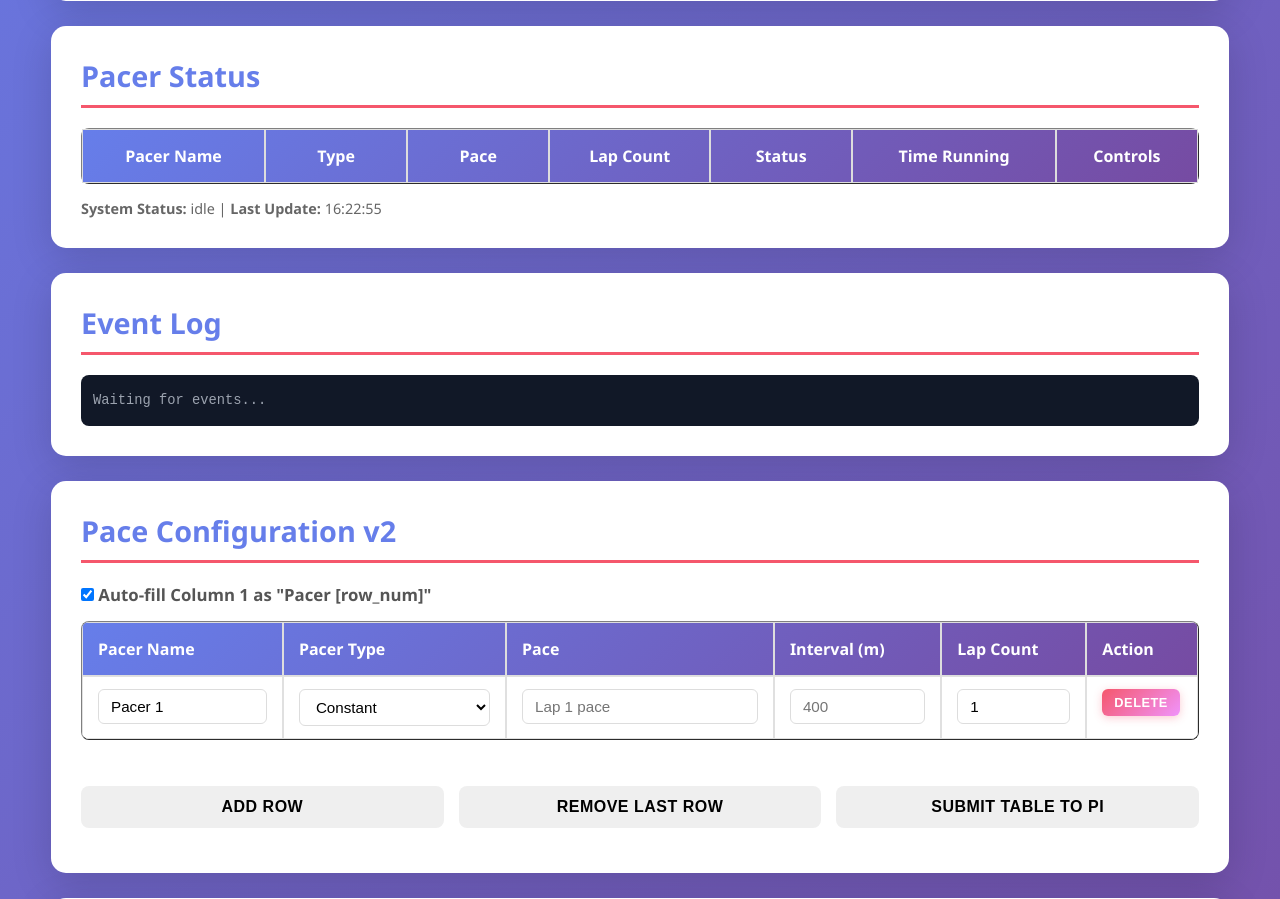
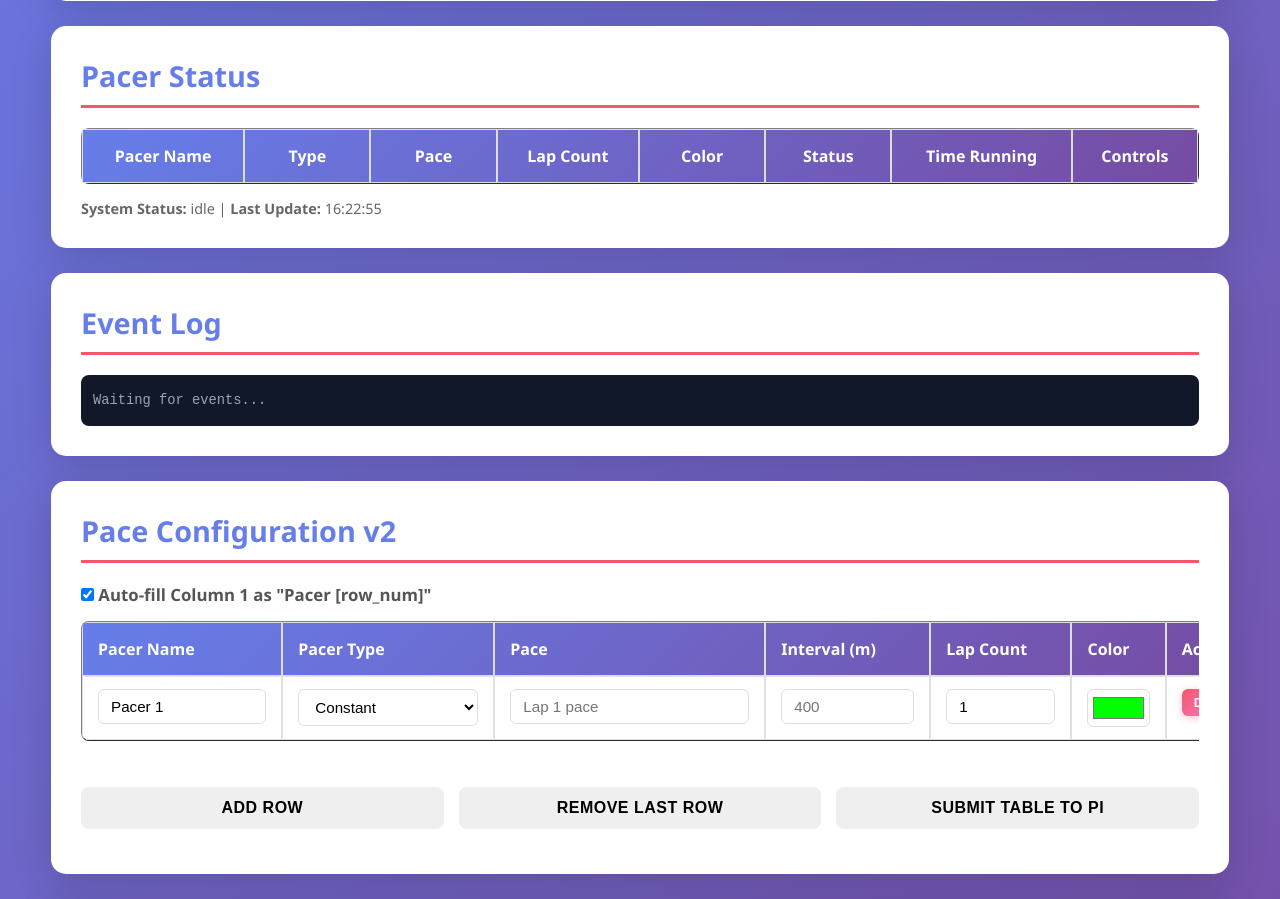
Before and after one commit to rd535/ece5725_finalproject, a Flask app: page / in a window 1280 px wide. Shown: the part 657-1556 px from the top of the page. Run offline with Flask 3, Linux system fonts and the light colour scheme; data that the repository does not hold is empty.

Commit message:
color picker patch and replaced older class objects

```diff
--- a/app.py
+++ b/app.py
@@ -3,12 +3,19 @@ import time
 import json
 import csv
 import io
+from functools import wraps
+from threading import Lock
 from pacer.event_log import get_events, log_event
+from pacer.state import NewPacerManager
+from pacer.pacer_pattern import Color, NewConstantPacer, NewDynamicPacer
 
 app = Flask(__name__)
 
 pacer = None
 pacer_instances = {}  # Dict to store pacer instances by name: {"Pacer 1": <pacer_object>, ...}
+web_pacer_manager = NewPacerManager()
+DEFAULT_PACER_COLOR = "#00ff00"
+pacer_state_lock = Lock()
 
 # Shared State for down and upload
 # New structure with per-pacer configurations
@@ -24,6 +31,25 @@ legacy_state = {
     "target_pace": 60,
     "rep_distance": 400,
 }
+
+def hex_to_rgb(color_hex):
+    color_hex = (color_hex or DEFAULT_PACER_COLOR).strip()
+    if color_hex.startswith("#"):
+        color_hex = color_hex[1:]
+    if len(color_hex) != 6:
+        raise ValueError(f"Invalid color: #{color_hex}")
+    return tuple(int(color_hex[i:i + 2], 16) for i in (0, 2, 4))
+
+def hex_to_color(color_hex):
+    r, g, b = hex_to_rgb(color_hex)
+    return Color(r, g, b)
+
+def with_pacer_lock(func):
+    @wraps(func)
+    def wrapper(*args, **kwargs):
+        with pacer_state_lock:
+            return func(*args, **kwargs)
+    return wrapper
 
 def sync_pacer_runtime_state():
     """Mirror completed/stopped pacer threads into pi_state for the browser."""
@@ -42,6 +68,7 @@ def sync_pacer_runtime_state():
             pacer_config["finished"] = True
             pacer_config["current_split"] = 0.0
             pacer_instances.pop(pacer_name, None)
+            web_pacer_manager.remove_pacer_by_name(pacer_name)
             log_event("Pacer finished", category="pacer", pacer_name=pacer_name)
 
     pi_state["status"] = (
@@ -52,6 +79,7 @@ def sync_pacer_runtime_state():
 
 # Browser reads current Pi data
 @app.route("/api/status")
+@with_pacer_lock
 def status():
     sync_pacer_runtime_state()
 
@@ -212,6 +240,7 @@ def logs():
     return jsonify({"ok": True, "logs": get_events(limit)})
 
 @app.route("/submit_pacers", methods=["POST"])
+@with_pacer_lock
 def submit_pacers():
     data = request.get_json()
     pacers = data.get("pacers", [])
@@ -223,6 +252,7 @@ def submit_pacers():
         distance = row.get("rep_distance")
         lap_count = row.get("lap_count")
         paces = row.get("paces", [])
+        color = row.get("color", DEFAULT_PACER_COLOR)
 
         # Validation
         if not pacer_name or distance is None or lap_count is None:
@@ -237,8 +267,17 @@ def submit_pacers():
             log_event("Pacer settings rejected: pacer missing pace", level="ERROR", category="settings", row=i + 1, pacer_type=pacer_type)
             return jsonify({"ok": False, "error": f"Row {i + 1}: {pacer_type} pacer requires a pace value"}), 400
 
+        try:
+            hex_to_rgb(color)
+        except ValueError as exc:
+            log_event("Pacer settings rejected: invalid color", level="ERROR", category="settings", row=i + 1, color=color)
+            return jsonify({"ok": False, "error": f"Row {i + 1}: {exc}"}), 400
+
     # All validation passed, store pacers in pi_state, clear old dict
     pi_state["pacers"] = {}
+    pacer_instances.clear()
+    web_pacer_manager.stop()
+    web_pacer_manager.clear_pacers()
 
     for row in pacers:
         pacer_name = row.get("pacer_name")
@@ -246,6 +285,7 @@ def submit_pacers():
         distance = row.get("rep_distance")
         lap_count = row.get("lap_count")
         paces = row.get("paces", [])
+        color = row.get("color", DEFAULT_PACER_COLOR)
 
         # Store pacer configuration
         pi_state["pacers"][pacer_name] = {
@@ -253,6 +293,7 @@ def submit_pacers():
             "rep_distance": distance,
             "lap_count": lap_count,
             "paces": paces,
+            "color": color,
             "current_split": 0.0,
             "running": False,
             "finished": False
@@ -282,12 +323,8 @@ def submit_pacers():
 #     set_color_all(r, g, b)
 #     return "OK"
 
-# For single pace testing
-from pacer.state import manager
-from pacer.controller import start_pacer, stop_pacer
-from pacer.pacer_pattern import ConstantPacerWithPacer, DynamicPacer
-
 @app.route('/api/pacer/start/<pacer_name>', methods=['POST'])
+@with_pacer_lock
 def pacer_start(pacer_name):
     """Start a specific pacer by name"""
     if pacer_name not in pi_state["pacers"]:
@@ -299,35 +336,36 @@ def pacer_start(pacer_name):
     pace = pacer_config["paces"][0] if pacer_config["paces"] else 60
     distance = pacer_config.get("rep_distance", 400)
     lap_count = pacer_config.get("lap_count", 4)
+    color_hex = pacer_config.get("color", DEFAULT_PACER_COLOR)
 
     log_event("Starting pacer request", category="pacer", pacer_name=pacer_name, pacer_type=pacer_type, pace=pace, distance=distance)
 
     try:
         existing_pacer = pacer_instances.get(pacer_name)
         if existing_pacer:
-            existing_pacer.stop()
+            web_pacer_manager.remove_pacer_by_name(pacer_name)
             log_event("Restarting existing pacer instance", category="pacer", pacer_name=pacer_name)
 
-        # Create and start pacer instance based on type
-        if pacer_type == "constant_with_pacer":
-            pacer_instances[pacer_name] = ConstantPacerWithPacer(
+        color = hex_to_color(color_hex)
+
+        if pacer_type == "dynamic":
+            pacer_instances[pacer_name] = NewDynamicPacer(
+                pace=pacer_config["paces"],
+                rep_distance=distance,
+                lap_count=lap_count,
+                color=color,
+            )
+        else:
+            pacer_instances[pacer_name] = NewConstantPacer(
                 pace=pace,
                 rep_distance=distance,
-                lap_count=lap_count
-            )
-        elif pacer_type == "dynamic":
-            pacer_instances[pacer_name] = DynamicPacer(
-                pace=pacer_config["paces"],
-                rep_distance=distance,
-                lap_count=lap_count
-            )
-        else:  # constant
-            pacer_instances[pacer_name] = ConstantPacerWithPacer(
-                pace=pace,
-                rep_distance=distance,
-                lap_count=lap_count
+                lap_count=lap_count,
+                color=color,
             )
 
+        pacer_instances[pacer_name].name = pacer_name
+        web_pacer_manager.add_pacer(pacer_instances[pacer_name])
+        web_pacer_manager.start()
         pacer_instances[pacer_name].start()
         pi_state["pacers"][pacer_name]["running"] = True
         pi_state["pacers"][pacer_name]["finished"] = False
@@ -350,6 +388,7 @@ def pacer_start(pacer_name):
         }), 500
 
 @app.route('/api/pacer/stop/<pacer_name>', methods=['POST'])
+@with_pacer_lock
 def pacer_stop(pacer_name):
     """Stop a specific pacer by name"""
     if pacer_name not in pi_state["pacers"]:
@@ -357,7 +396,7 @@ def pacer_stop(pacer_name):
         return jsonify({"ok": False, "error": f"Pacer '{pacer_name}' not found"}), 404
 
     if pacer_name in pacer_instances and pacer_instances[pacer_name]:
-        pacer_instances[pacer_name].stop()
+        web_pacer_manager.remove_pacer_by_name(pacer_name)
         del pacer_instances[pacer_name]
 
     pi_state["pacers"][pacer_name]["running"] = False
@@ -368,6 +407,7 @@ def pacer_stop(pacer_name):
     any_running = any(p.get("running", False) for p in pi_state["pacers"].values())
     if not any_running:
         pi_state["status"] = "idle"
+        web_pacer_manager.stop()
 
     pi_state["last_update"] = time.strftime("%H:%M:%S")
     log_event("Pacer stopped", category="pacer", pacer_name=pacer_name)
--- a/static/pacer_style.css
+++ b/static/pacer_style.css
@@ -417,6 +417,7 @@ table tbody tr:nth-child(even) {
 /* Table Input Styles */
 table input[type="text"],
 table input[type="number"],
+table input[type="color"],
 table select {
     width: 100%;
     min-width: 0;
@@ -431,6 +432,7 @@ table select {
 
 table input[type="text"]:focus,
 table input[type="number"]:focus,
+table input[type="color"]:focus,
 table select:focus {
     outline: none;
     border-color: #667eea;
@@ -459,7 +461,7 @@ table select {
 }
 
 #pacerTable {
-    min-width: 1080px;
+    min-width: 1180px;
     table-layout: fixed;
 }
 
@@ -490,7 +492,28 @@ table select {
 
 #pacerTable th:nth-child(6),
 #pacerTable td:nth-child(6) {
+    width: 90px;
+}
+
+#pacerTable th:nth-child(7),
+#pacerTable td:nth-child(7) {
     width: 120px;
+}
+
+table input[type="color"] {
+    min-width: 48px;
+    height: 38px;
+    padding: 3px;
+}
+
+.color-swatch {
+    display: inline-block;
+    width: 24px;
+    height: 24px;
+    border-radius: 50%;
+    border: 2px solid #e5e7eb;
+    box-shadow: 0 1px 4px rgba(0, 0, 0, 0.18);
+    vertical-align: middle;
 }
 
 /* Small buttons in tables */
--- a/templates/pacer_v3.html
+++ b/templates/pacer_v3.html
@@ -5,7 +5,7 @@
     <meta charset="UTF-8">
     <meta name="viewport" content="width=device-width, initial-scale=1.0">
     <title>Pacer Control</title>
-    <link rel="stylesheet" href="/static/pacer_style.css?v=3">
+    <link rel="stylesheet" href="/static/pacer_style.css?v=4">
 </head>
 
 <body>
@@ -56,6 +56,7 @@
                                 <th>Type</th>
                                 <th>Pace</th>
                                 <th>Lap Count</th>
+                                <th>Color</th>
                                 <th>Status</th>
                                 <th>Time Running</th>
                                 <th>Controls</th>
@@ -91,14 +92,15 @@
 
                     <!-- Dynamic Table for Pace Entry -->
                     <div class="form-row pacer-table-wrap">
-                        <table border="1" id="pacerTable" style="width: 100%; min-width: 1080px; table-layout: fixed;">
+                        <table border="1" id="pacerTable" style="width: 100%; min-width: 1180px; table-layout: fixed;">
                             <colgroup>
+                                <col style="width: 17%;">
                                 <col style="width: 18%;">
-                                <col style="width: 20%;">
-                                <col style="width: 24%;">
-                                <col style="width: 15%;">
-                                <col style="width: 13%;">
-                                <col style="width: 10%;">
+                                <col style="width: 23%;">
+                                <col style="width: 14%;">
+                                <col style="width: 12%;">
+                                <col style="width: 8%;">
+                                <col style="width: 8%;">
                             </colgroup>
                             <thead>
                                 <tr>
@@ -107,6 +109,7 @@
                                     <th>Pace</th>
                                     <th>Interval (m)</th>
                                     <th>Lap Count</th>
+                                    <th>Color</th>
                                     <th>Action</th>
                                 </tr>
                             </thead>
@@ -130,6 +133,7 @@
                                     </td>
                                     <td><input type="number" class="lapCount" value="1" min="1" max="9"
                                             oninput="updateLapPaceFromLapNum(this)"></td>
+                                    <td><input type="color" class="pacerColor" value="#00ff00" title="Pacer color"></td>
                                     <td><button type="button" class="delBtn" onclick="removeRow(this)">Delete</button>
                                     </td>
                                 </tr>
@@ -489,12 +493,14 @@
                 const paces = Array.isArray(config.paces) ? config.paces : [];
                 const paceDisplay = paces.length > 1 ? paces.join(", ") : (paces[0] || 0);
                 const lapCount = config.lap_count || paces.length || 0;
+                const color = config.color || "#00ff00";
 
                 if (!pacerState[pacerName]) {
                     pacerState[pacerName] = {
                         type: config.pacer_type || "constant",
                         pace: paceDisplay,
                         lapCount: lapCount,
+                        color: color,
                         status: serverStatus
                     };
                     tableNeedsUpdate = true;
@@ -504,11 +510,13 @@
                         pacer.type !== config.pacer_type ||
                         pacer.pace !== paceDisplay ||
                         pacer.lapCount !== lapCount ||
+                        pacer.color !== color ||
                         pacer.status !== serverStatus
                     ) {
                         pacer.type = config.pacer_type || pacer.type;
                         pacer.pace = paceDisplay;
                         pacer.lapCount = lapCount;
+                        pacer.color = color;
                         pacer.status = serverStatus;
                         tableNeedsUpdate = true;
                     }
@@ -591,6 +599,8 @@
 
                 <td><input type="number" class="lapCount" value="1" min="1" max="9"
                                         oninput="updateLapPaceFromLapNum(this)"></td>
+
+                <td><input type="color" class="pacerColor" value="${getDefaultPacerColor(rowNum)}" title="Pacer color"></td>
 
                 <td><button type="button" class="delBtn" onclick="removeRow(this)">Delete</button></td>
             `;
@@ -676,6 +686,7 @@
                 const pacerType = rows[i].querySelector(".pacerType").value;
                 const distance = rows[i].querySelector(".distance").value.trim();
                 const lapCount = rows[i].querySelector(".lapCount").value.trim();
+                const color = rows[i].querySelector(".pacerColor").value;
 
                 const paceInputs = rows[i].querySelectorAll(".lapPace");
                 const paces = [];
@@ -713,13 +724,15 @@
                     pacer_type: pacerType,
                     rep_distance: Number(distance),
                     lap_count: Number(lapCount),
-                    paces: paces
+                    paces: paces,
+                    color: color
                 });
 
                 pacerState[name] = {
                     type: pacerType,
                     pace: paces.length > 1 ? paces.join(", ") : (paces[0] || 0),
                     lapCount: Number(lapCount),
+                    color: color,
                     status: "idle"
                 };
             }
@@ -740,6 +753,11 @@
                 updateStatusTable();
                 updateEventLog();
             }
+        }
+
+        function getDefaultPacerColor(rowNum) {
+            const colors = ["#00ff00", "#ff0000", "#0088ff", "#ffcc00", "#ff00ff", "#00ffff"];
+            return colors[(rowNum - 1) % colors.length];
         }
 
         function updateStatusTable() {
@@ -765,6 +783,7 @@
                     <td>${pacer.type.replace(/_/g, ' ').charAt(0).toUpperCase() + pacer.type.replace(/_/g, ' ').slice(1)}</td>
                     <td>${pacer.pace} s/Lap</td>
                     <td>${pacer.lapCount}</td>
+                    <td><span class="color-swatch" style="background: ${pacer.color || '#00ff00'}"></span></td>
                     <td><strong>${pacer.status}</strong></td>
                     <td data-pacer-time="${pacerName}">${timeRunning}</td>
                     <td>
```
Also changed, not shown: pacer/pacer_pattern.py (+51 -0 lines), pacer/state.py (+45 -11 lines).
